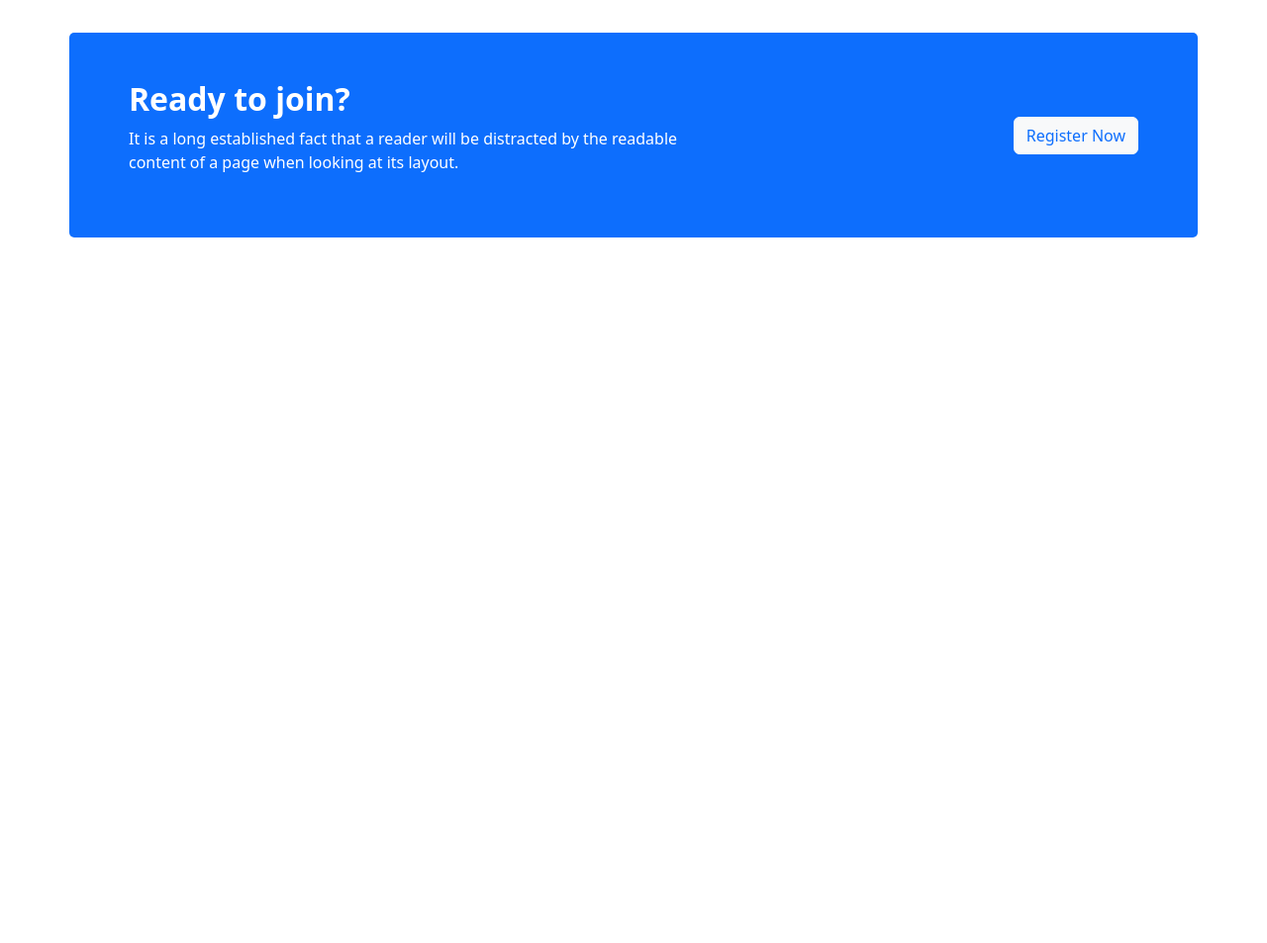
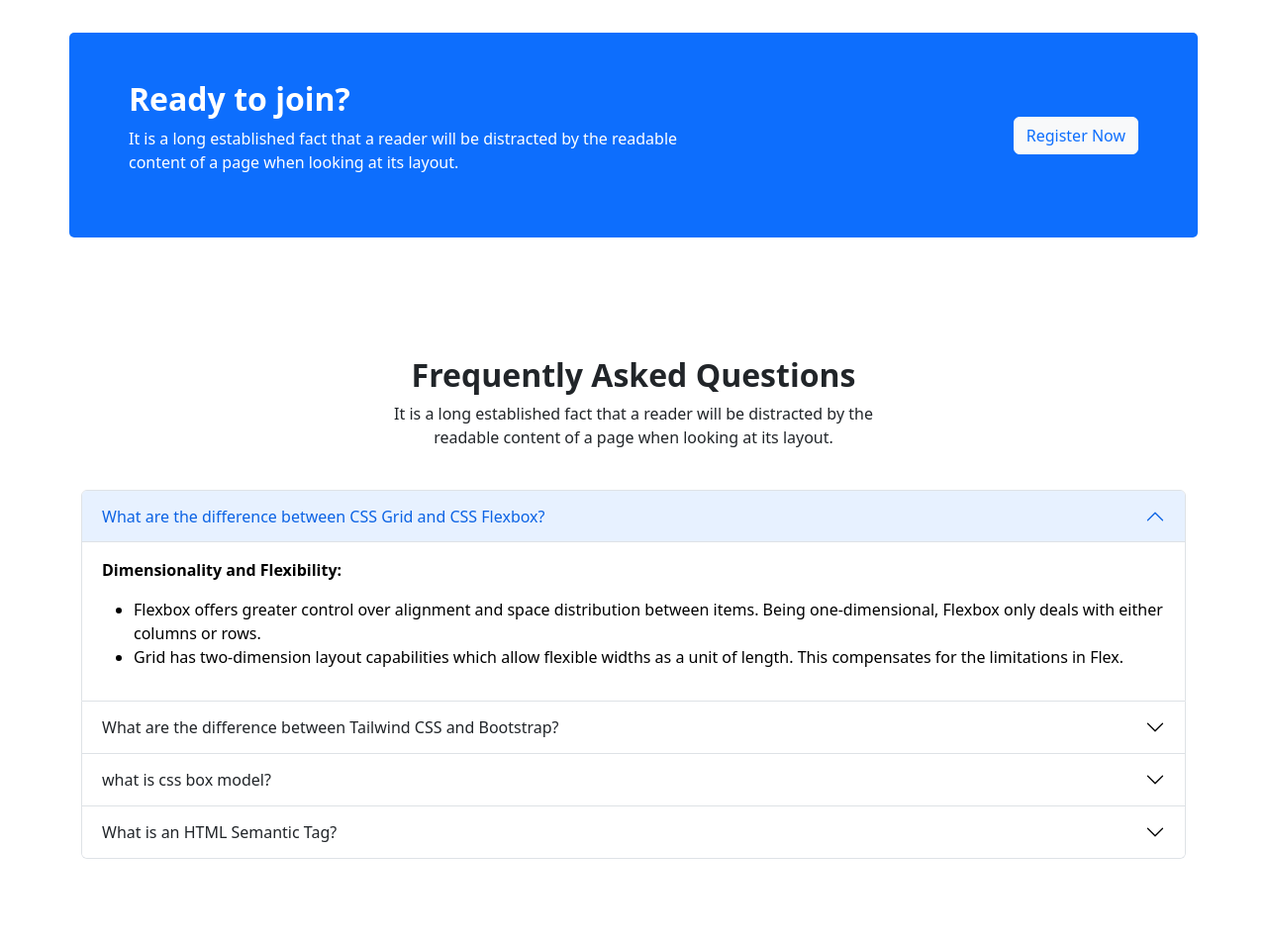
Before and after one commit to HM-Tanjil/edu-tech-project, a plain HTML site: page index.html in a window 1280 px wide. Shown: the part 1849-2802 px from the top of the page at 99% size. Before the commit the page ends 2149 px from the top, so only its background shows below. Drawn offline with Linux system fonts and the light colour scheme.

Commit message:
FAQ added

```diff
--- a/index.html
+++ b/index.html
@@ -349,6 +349,149 @@
     </div>
     <!-- modal -->
 
+    <!-- faq area start -->
+    <section class="section-gap">
+      <div class="container">
+        <div class="faq__area">
+          <div class="faq__text">
+            <div class="row">
+              <div
+                class="section__text offset-lg-3 col-lg-6 offset-lg-3 align-items-center"
+              >
+                <h2 class="fw-bolder">Frequently Asked Questions</h2>
+                <p>
+                  It is a long established fact that a reader will be distracted
+                  by the readable content of a page when looking at its layout.
+                </p>
+              </div>
+            </div>
+          </div>
+          <div class="faq__box row-gap">
+            <div class="accordion" id="accordionExample">
+              <div class="accordion-item">
+                <h2 class="accordion-header" id="headingOne">
+                  <button
+                    class="accordion-button"
+                    type="button"
+                    data-bs-toggle="collapse"
+                    data-bs-target="#collapseOne"
+                    aria-expanded="true"
+                    aria-controls="collapseOne"
+                  >
+                    What are the difference between CSS Grid and CSS Flexbox?
+                  </button>
+                </h2>
+                <div
+                  id="collapseOne"
+                  class="accordion-collapse collapse show"
+                  aria-labelledby="headingOne"
+                  data-bs-parent="#accordionExample"
+                >
+                  <div class="accordion-body">
+                    <p><strong>Dimensionality and Flexibility:</strong></p>
+                    <ul>
+                      <li>
+                        Flexbox offers greater control over alignment and space
+                        distribution between items. Being one-dimensional,
+                        Flexbox only deals with either columns or rows.
+                      </li>
+                      <li>
+                        Grid has two-dimension layout capabilities which allow
+                        flexible widths as a unit of length. This compensates
+                        for the limitations in Flex.
+                      </li>
+                    </ul>
+                  </div>
+                </div>
+              </div>
+              <div class="accordion-item">
+                <h2 class="accordion-header" id="headingTwo">
+                  <button
+                    class="accordion-button collapsed"
+                    type="button"
+                    data-bs-toggle="collapse"
+                    data-bs-target="#collapseTwo"
+                    aria-expanded="false"
+                    aria-controls="collapseTwo"
+                  >
+                    What are the difference between Tailwind CSS and Bootstrap?
+                  </button>
+                </h2>
+                <div
+                  id="collapseTwo"
+                  class="accordion-collapse collapse"
+                  aria-labelledby="headingTwo"
+                  data-bs-parent="#accordionExample"
+                >
+                  <div class="accordion-body">
+                    <p>
+                      Tailwind is utility-first CSS framework and Bootstrap is
+                      component based
+                    </p>
+                  </div>
+                </div>
+              </div>
+              <div class="accordion-item">
+                <h2 class="accordion-header" id="headingThree">
+                  <button
+                    class="accordion-button collapsed"
+                    type="button"
+                    data-bs-toggle="collapse"
+                    data-bs-target="#collapseThree"
+                    aria-expanded="false"
+                    aria-controls="collapseThree"
+                  >
+                    what is css box model?
+                  </button>
+                </h2>
+                <div
+                  id="collapseThree"
+                  class="accordion-collapse collapse"
+                  aria-labelledby="headingThree"
+                  data-bs-parent="#accordionExample"
+                >
+                  <div class="accordion-body">
+                    <p>
+                      The components that can be depicted on the web page
+                      consist of one or more than one rectangular box.
+                    </p>
+                  </div>
+                </div>
+              </div>
+              <div class="accordion-item">
+                <h2 class="accordion-header" id="headingFour">
+                  <button
+                    class="accordion-button collapsed"
+                    type="button"
+                    data-bs-toggle="collapse"
+                    data-bs-target="#collapseFour"
+                    aria-expanded="false"
+                    aria-controls="collapseThree"
+                  >
+                    What is an HTML Semantic Tag?
+                  </button>
+                </h2>
+                <div
+                  id="collapseFour"
+                  class="accordion-collapse collapse"
+                  aria-labelledby="headingFour"
+                  data-bs-parent="#accordionExample"
+                >
+                  <div class="accordion-body">
+                    <p>
+                      It makes HTML more comprehensible by better defining the
+                      different sections and layout of web pages
+                    </p>
+                  </div>
+                </div>
+              </div>
+            </div>
+          </div>
+        </div>
+      </div>
+    </section>
+    <!-- faq area end -->
+
     <!-- bootstrap js -->
     <script src="assets/js/bootstrap.bundle.min.js"></script>
     <script src="assets/js/main.js"></script>
```
